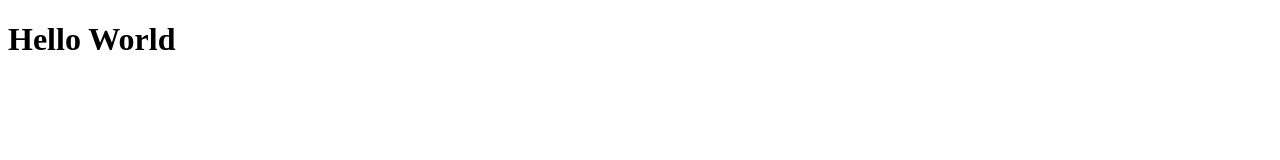
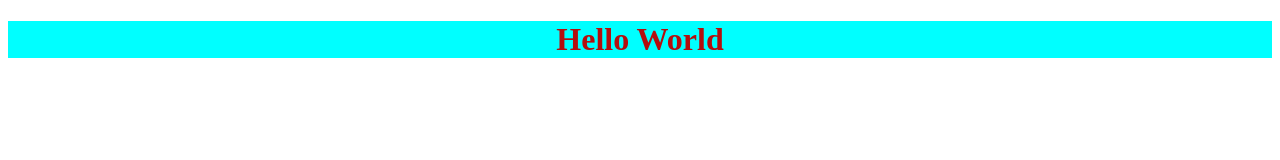
Before and after one commit to rathodrudra288006-hue/React-Learning, a plain HTML site: page index.html in a window 1280 px wide. Drawn offline with nearby package versions, Linux system fonts and the light colour scheme.

Commit message:
today last change in code

```diff
--- a/index.html
+++ b/index.html
@@ -8,8 +8,7 @@
   <link rel="stylesheet" href="style.css" />
   <body>
     <div id="root"></div>
-    <script src="script.js"></script>
-  </body>
+
     <script
       crossorigin
       src="https://unpkg.com/react@18/umd/react.development.js"
@@ -18,4 +17,6 @@
       crossorigin
       src="https://unpkg.com/react-dom@18/umd/react-dom.development.js"
     ></script>
+    <script src="script.js"></script>
+  </body>
 </html>
--- a/script.js
+++ b/script.js
@@ -1,4 +1,5 @@
-const heading = document.createElement("h1");
-heading.innerHTML = "Hello World";
-const root = document.getElementById("root");
-root.appendChild(heading);
+// Day 1 of react
+
+const heading = React.createElement("h1", {}, "Hello World");
+const root = ReactDOM.createRoot(document.getElementById("root"));
+root.render(heading);
--- a/style.css
+++ b/style.css
@@ -0,0 +1,5 @@
+div {
+  background-color: aqua;
+  color: rgb(180, 14, 14);
+  text-align: center;
+}
```
Lines whose indentation alone changed are shown as unchanged.
